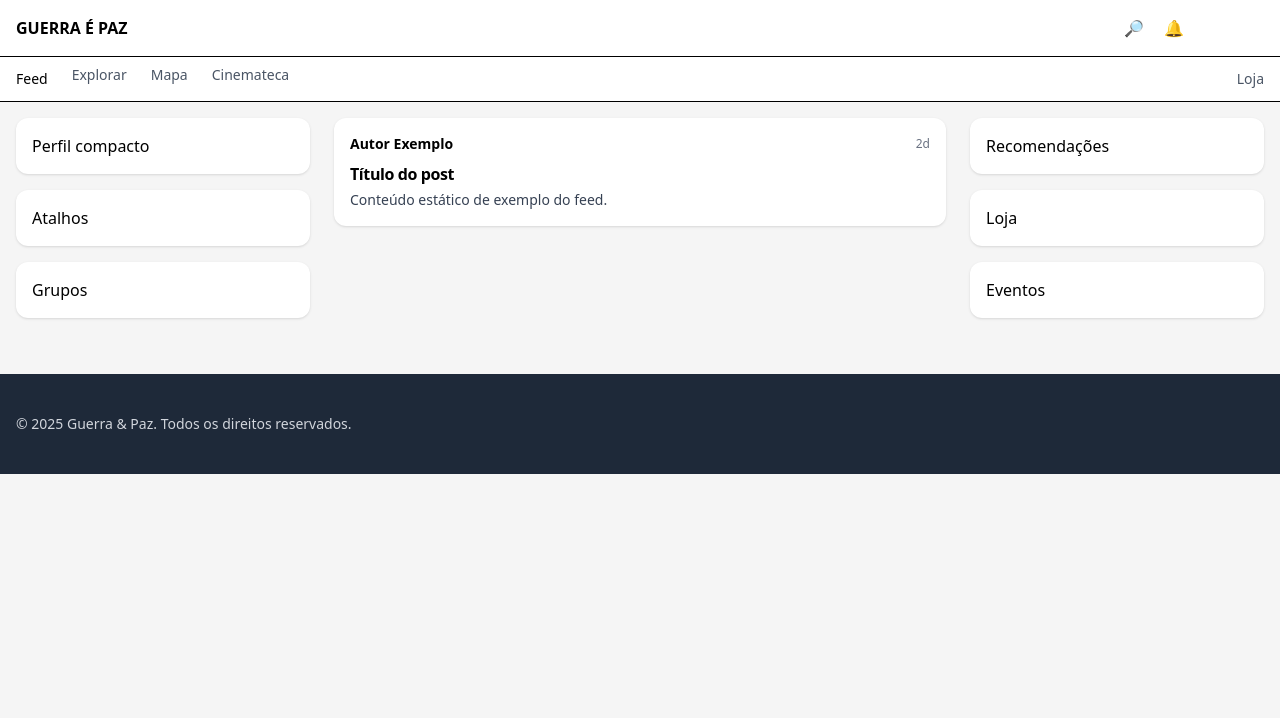
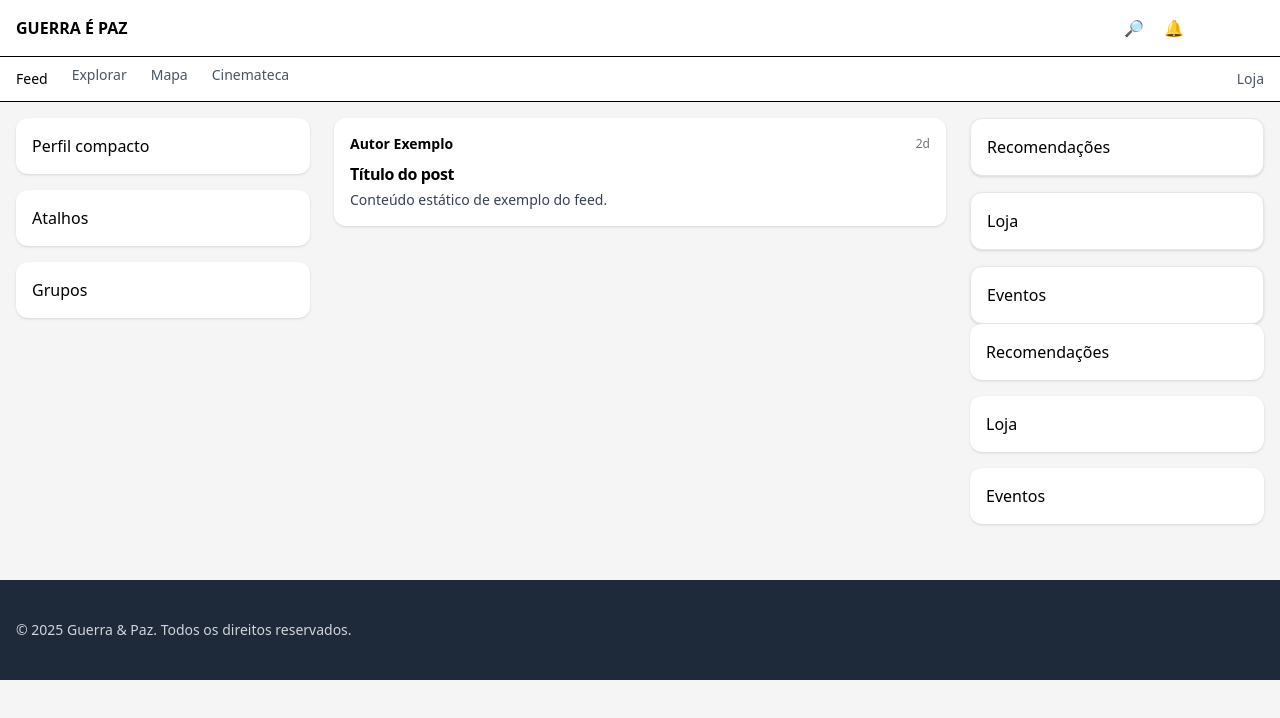
Before and after one commit to ricardodelnery/GUERRAEPAZ-REDESOCIAL, a Next.js app: page / in a window 1280 px wide. Shown: the top 718 px of the page. Built offline with nearby package versions, Linux system fonts and the light colour scheme.

Commit message:
style(cards): radius XL + borda; laterais sticky com blocos

```diff
--- a/app/page.tsx
+++ b/app/page.tsx
@@ -4,11 +4,13 @@ export default function Home() {
       {/* LEFT (lg+) */}
       <aside className="hidden lg:block lg:col-span-3" data-testid="home-left">
         <div className="sticky top-24 space-y-4">
+        <div className="sticky top-24 space-y-4">
           <div className="bg-white p-4 rounded-xl shadow-sm">Perfil compacto</div>
           <div className="bg-white p-4 rounded-xl shadow-sm">Atalhos</div>
           <div className="bg-white p-4 rounded-xl shadow-sm">Grupos</div>
         </div>
-      </aside>
+              </div>
+            </aside>
 
       {/* FEED (centro) */}
       <section className="col-span-12 md:col-span-8 lg:col-span-6 space-y-4" data-testid="feed">
@@ -25,6 +27,11 @@ export default function Home() {
       {/* RIGHT (md+) */}
       <aside className="hidden md:block md:col-span-4 lg:col-span-3" data-testid="home-right">
         <div className="sticky top-24 space-y-4">
+          <div className="bg-white p-4 rounded-xl shadow-sm border border-gray-200">Recomendações</div>
+          <div className="bg-white p-4 rounded-xl shadow-sm border border-gray-200">Loja</div>
+          <div className="bg-white p-4 rounded-xl shadow-sm border border-gray-200">Eventos</div>
+        </div>
+        <div className="sticky top-24 space-y-4">
           <div className="bg-white p-4 rounded-xl shadow-sm">Recomendações</div>
           <div className="bg-white p-4 rounded-xl shadow-sm">Loja</div>
           <div className="bg-white p-4 rounded-xl shadow-sm">Eventos</div>
```
